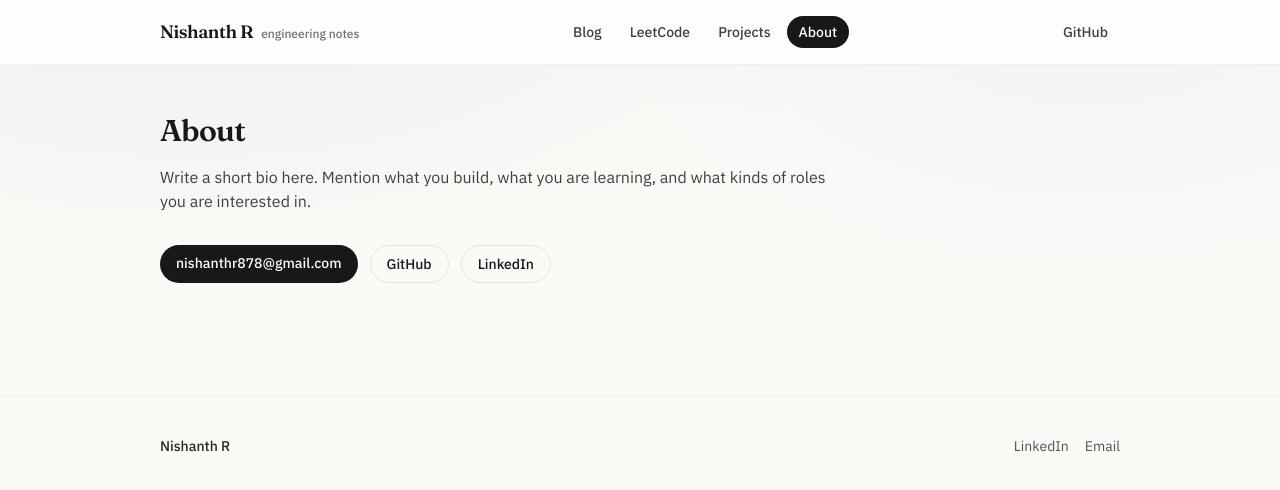
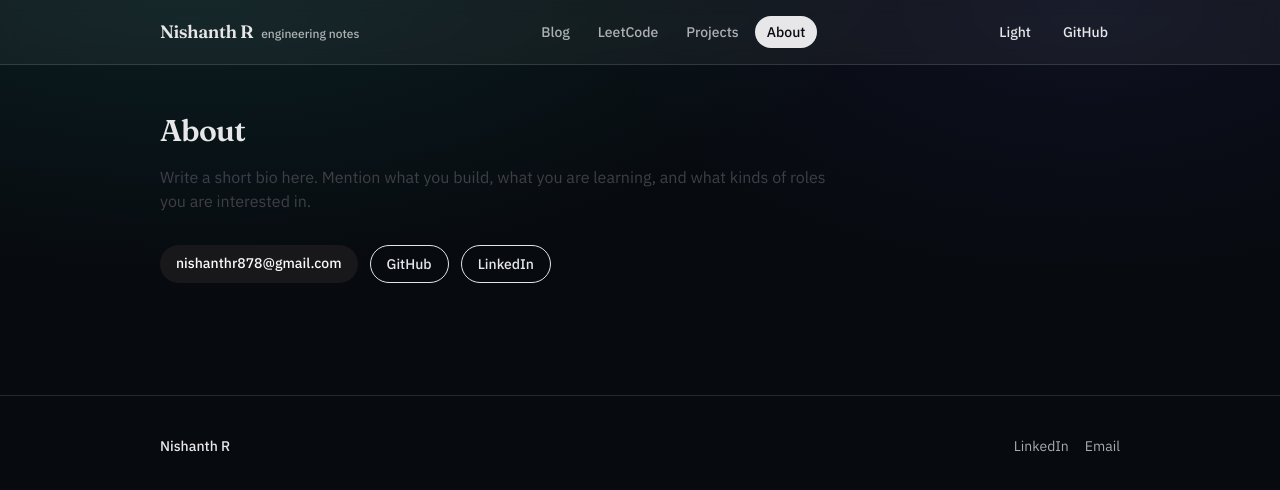
Before and after one commit to nishanthr878/PersonalBlogAndNotes, a Next.js app in the folder web/: page /about in a window 1280 px wide. Shown: the top 490 px of the page. Built offline with nearby package versions, Linux system fonts and the light colour scheme.

Commit message:
feat: add dark mode toggle and mdx code highlighting

```diff
--- a/web/package.json
+++ b/web/package.json
@@ -14,6 +14,7 @@
     "next-mdx-remote": "^6.0.0",
     "react": "19.2.3",
     "react-dom": "19.2.3",
+    "rehype-pretty-code": "^0.14.3",
     "shiki": "^4.0.1"
   },
   "devDependencies": {
--- a/web/src/app/blog/page.tsx
+++ b/web/src/app/blog/page.tsx
@@ -17,7 +17,7 @@ export default async function BlogIndexPage() {
 
         <ul className="mt-10 grid gap-4">
           {posts.map((p) => (
-            <li key={p.slug} className="rounded-2xl border border-zinc-200/80 bg-white p-5">
+            <li key={p.slug} className="rounded-2xl border border-[color:var(--border)] bg-[color:var(--surface)] p-5">
               <div className="flex flex-col gap-2 sm:flex-row sm:items-baseline sm:justify-between">
                 <h2 className="text-lg font-semibold tracking-tight">
                   <Link className="hover:underline" href={`/blog/${p.slug}`}>
--- a/web/src/app/globals.css
+++ b/web/src/app/globals.css
@@ -1,6 +1,21 @@
 @import "tailwindcss";
 
 :root {
+  /* Dark is the default. */
+  --bg: #070a0f;
+  --surface: rgba(255, 255, 255, 0.06);
+  --fg: #e7e7ea;
+  --muted: rgba(231, 231, 234, 0.72);
+  --border: rgba(231, 231, 234, 0.14);
+  --shadow: rgba(0, 0, 0, 0.35);
+  --accent: #2dd4bf;
+  --accent-ink: #0f766e;
+
+  --code-bg: #0b1220;
+  --code-border: rgba(231, 231, 234, 0.14);
+}
+
+html[data-theme='light'] {
   --bg: #fbfaf7;
   --surface: #ffffff;
   --fg: #18181b;
@@ -9,6 +24,10 @@
   --shadow: rgba(24, 24, 27, 0.08);
   --accent: #0f766e;
   --accent-ink: #064e3b;
+
+  /* Keep code blocks dark for IDE feel. */
+  --code-bg: #0b1220;
+  --code-border: rgba(24, 24, 27, 0.18);
 }
 
 @theme inline {
@@ -20,8 +39,8 @@
 
 body {
   background:
-    radial-gradient(1200px 600px at 15% -10%, rgba(15, 118, 110, 0.08), transparent 60%),
-    radial-gradient(900px 500px at 85% 0%, rgba(99, 102, 241, 0.06), transparent 55%),
+    radial-gradient(1200px 600px at 15% -10%, rgba(45, 212, 191, 0.12), transparent 60%),
+    radial-gradient(900px 500px at 85% 0%, rgba(99, 102, 241, 0.08), transparent 55%),
     var(--bg);
   color: var(--fg);
   font-family: var(--font-body), ui-sans-serif, system-ui;
@@ -64,7 +83,8 @@ body {
   border: 1px solid var(--border);
   border-radius: 16px;
   padding: 14px 16px;
-  background: rgba(24, 24, 27, 0.03);
+  background: var(--code-bg);
+  border-color: var(--code-border);
   box-shadow: 0 1px 0 var(--shadow);
 }
 
--- a/web/src/app/layout.tsx
+++ b/web/src/app/layout.tsx
@@ -22,7 +22,29 @@ export default function RootLayout({
   children: React.ReactNode
 }>) {
   return (
-    <html lang="en" className={`${bodyFont.variable} ${displayFont.variable} ${monoFont.variable}`}>
+    <html
+      lang="en"
+      data-theme="dark"
+      className={`${bodyFont.variable} ${displayFont.variable} ${monoFont.variable}`}
+    >
+      <head>
+        <script
+          // Set theme before paint to avoid flash.
+          dangerouslySetInnerHTML={{
+            __html: `(() => {
+  try {
+    const stored = localStorage.getItem('theme')
+    const theme = stored === 'light' ? 'light' : 'dark'
+    document.documentElement.dataset.theme = theme
+    document.documentElement.style.colorScheme = theme
+  } catch {
+    document.documentElement.dataset.theme = 'dark'
+    document.documentElement.style.colorScheme = 'dark'
+  }
+})()`,
+          }}
+        />
+      </head>
       <body className="min-h-dvh bg-[color:var(--bg)] text-[color:var(--fg)] antialiased">
         <Header />
         {children}
--- a/web/src/app/leetcode/page.tsx
+++ b/web/src/app/leetcode/page.tsx
@@ -15,7 +15,7 @@ export default async function LeetCodeIndexPage() {
 
         <ul className="mt-10 grid gap-4">
           {posts.map((p) => (
-            <li key={p.slug} className="rounded-2xl border border-zinc-200/80 bg-white p-5">
+            <li key={p.slug} className="rounded-2xl border border-[color:var(--border)] bg-[color:var(--surface)] p-5">
               <div className="flex flex-col gap-2 sm:flex-row sm:items-baseline sm:justify-between">
                 <h2 className="text-lg font-semibold tracking-tight">
                   <Link className="hover:underline" href={`/leetcode/${p.slug}`}>
--- a/web/src/app/page.tsx
+++ b/web/src/app/page.tsx
@@ -18,7 +18,7 @@ export default async function Home() {
   return (
     <Container>
       <div className="py-14">
-        <div className="rounded-3xl border border-zinc-200/70 bg-white/70 p-8 shadow-[0_1px_0_var(--shadow)] backdrop-blur sm:p-10">
+        <div className="rounded-3xl border border-[color:var(--border)] bg-[color:var(--surface)]/70 p-8 shadow-[0_1px_0_var(--shadow)] backdrop-blur sm:p-10">
           <p className="text-sm font-medium text-zinc-600">Personal tech blog + portfolio</p>
           <h1 className="mt-3 max-w-3xl font-display text-4xl tracking-tight sm:text-5xl">
             Notes on problem-solving, systems, and the things I build.
@@ -31,10 +31,10 @@ export default async function Home() {
             <Link className="rounded-full bg-zinc-900 px-5 py-2.5 text-sm font-medium text-zinc-50" href="/blog">
               Read the blog
             </Link>
-            <Link className="rounded-full border border-zinc-200 bg-white px-5 py-2.5 text-sm font-medium" href="/projects">
+            <Link className="rounded-full border border-[color:var(--border)] bg-[color:var(--surface)] px-5 py-2.5 text-sm font-medium" href="/projects">
               View projects
             </Link>
-            <Link className="rounded-full border border-zinc-200 bg-white px-5 py-2.5 text-sm font-medium" href="/leetcode">
+            <Link className="rounded-full border border-[color:var(--border)] bg-[color:var(--surface)] px-5 py-2.5 text-sm font-medium" href="/leetcode">
               LeetCode logs
             </Link>
           </div>
@@ -54,7 +54,7 @@ export default async function Home() {
                 <Link
                   key={p.slug}
                   href={`/blog/${p.slug}`}
-                  className="group rounded-2xl border border-zinc-200/80 bg-white p-5 hover:border-zinc-300"
+                  className="group rounded-2xl border border-[color:var(--border)] bg-[color:var(--surface)] p-5 hover:border-white/30"
                 >
                   <div className="flex flex-col gap-2 sm:flex-row sm:items-baseline sm:justify-between">
                     <h3 className="text-lg font-semibold tracking-tight group-hover:underline">{p.frontmatter.title}</h3>
@@ -79,7 +79,7 @@ export default async function Home() {
                 <Link
                   key={p.slug}
                   href={`/leetcode/${p.slug}`}
-                  className="rounded-2xl border border-zinc-200/80 bg-white p-4 hover:border-zinc-300"
+                  className="rounded-2xl border border-[color:var(--border)] bg-[color:var(--surface)] p-4 hover:border-white/30"
                 >
                   <div className="flex items-baseline justify-between gap-3">
                     <h3 className="font-semibold tracking-tight">{p.frontmatter.problem}</h3>
@@ -105,7 +105,7 @@ export default async function Home() {
               <Link
                 key={p.slug}
                 href={`/projects/${p.slug}`}
-                className="rounded-2xl border border-zinc-200/80 bg-white p-5 hover:border-zinc-300"
+                className="rounded-2xl border border-[color:var(--border)] bg-[color:var(--surface)] p-5 hover:border-white/30"
               >
                 <h3 className="text-lg font-semibold tracking-tight">{p.frontmatter.title}</h3>
                 <p className="mt-2 text-zinc-700">{p.frontmatter.description}</p>
--- a/web/src/app/projects/page.tsx
+++ b/web/src/app/projects/page.tsx
@@ -15,7 +15,7 @@ export default async function ProjectsIndexPage() {
 
         <ul className="mt-10 grid gap-4 md:grid-cols-2">
           {projects.map((p) => (
-            <li key={p.slug} className="rounded-2xl border border-zinc-200/80 bg-white p-5">
+            <li key={p.slug} className="rounded-2xl border border-[color:var(--border)] bg-[color:var(--surface)] p-5">
               <h2 className="text-lg font-semibold tracking-tight">
                 <Link className="hover:underline" href={`/projects/${p.slug}`}>
                   {p.frontmatter.title}
--- a/web/src/components/Footer.tsx
+++ b/web/src/components/Footer.tsx
@@ -2,17 +2,17 @@ import { Container } from './Container'
 
 export function Footer() {
   return (
-    <footer className="mt-16 border-t border-zinc-200/60 py-10">
+    <footer className="mt-16 border-t border-[color:var(--border)] py-10">
       <Container>
-        <div className="flex flex-col gap-3 text-sm text-zinc-600 sm:flex-row sm:items-center sm:justify-between">
+        <div className="flex flex-col gap-3 text-sm text-[color:var(--muted)] sm:flex-row sm:items-center sm:justify-between">
           <p>
-            <span className="font-medium text-zinc-800">Nishanth R</span>
+            <span className="font-medium text-[color:var(--fg)]">Nishanth R</span>
           </p>
           <div className="flex gap-4">
-            <a className="hover:text-zinc-900" href="https://www.linkedin.com/in/nishanthr79/" target="_blank" rel="noreferrer">
+            <a className="hover:text-[color:var(--fg)]" href="https://www.linkedin.com/in/nishanthr79/" target="_blank" rel="noreferrer">
               LinkedIn
             </a>
-            <a className="hover:text-zinc-900" href="mailto:nishanthr878@gmail.com">Email</a>
+            <a className="hover:text-[color:var(--fg)]" href="mailto:nishanthr878@gmail.com">Email</a>
           </div>
         </div>
       </Container>
--- a/web/src/components/Header.tsx
+++ b/web/src/components/Header.tsx
@@ -1,17 +1,37 @@
 'use client'
 
+import { useState } from 'react'
 import Link from 'next/link'
 import { Container } from './Container'
 import { NavLink } from './NavLink'
 
+type Theme = 'dark' | 'light'
+
 export function Header() {
+  const [theme, setTheme] = useState<Theme>(() => {
+    if (typeof document === 'undefined') return 'dark'
+    return document.documentElement.dataset.theme === 'light' ? 'light' : 'dark'
+  })
+
+  const toggleTheme = () => {
+    const next: Theme = theme === 'dark' ? 'light' : 'dark'
+    setTheme(next)
+    document.documentElement.dataset.theme = next
+    document.documentElement.style.colorScheme = next
+    try {
+      localStorage.setItem('theme', next)
+    } catch {
+      // ignore
+    }
+  }
+
   return (
-    <header className="sticky top-0 z-30 border-b border-zinc-200/60 bg-white/80 backdrop-blur">
+    <header className="sticky top-0 z-30 border-b border-[color:var(--border)] bg-[color:var(--surface)]/80 backdrop-blur">
       <Container>
         <div className="flex h-16 items-center justify-between">
           <Link href="/" className="flex items-baseline gap-2">
             <span className="font-display text-lg tracking-tight">Nishanth R</span>
-            <span className="text-xs font-medium text-zinc-500">engineering notes</span>
+            <span className="text-xs font-medium text-[color:var(--muted)]">engineering notes</span>
           </Link>
 
           <nav className="hidden items-center gap-1 md:flex">
@@ -22,9 +42,18 @@ export function Header() {
           </nav>
 
           <div className="flex items-center gap-2">
+            <button
+              type="button"
+              onClick={toggleTheme}
+              className="rounded-full px-3 py-1.5 text-sm font-medium text-[color:var(--fg)] hover:bg-white/10"
+              aria-label={theme === 'dark' ? 'Switch to light theme' : 'Switch to dark theme'}
+              title={theme === 'dark' ? 'Light mode' : 'Dark mode'}
+            >
+              {theme === 'dark' ? 'Light' : 'Dark'}
+            </button>
             <a
               href="https://github.com/nishanthr878/"
-              className="rounded-full px-3 py-1.5 text-sm font-medium text-zinc-700 hover:bg-zinc-100"
+              className="rounded-full px-3 py-1.5 text-sm font-medium text-[color:var(--fg)] hover:bg-white/10"
               target="_blank"
               rel="noreferrer"
             >
--- a/web/src/components/NavLink.tsx
+++ b/web/src/components/NavLink.tsx
@@ -1,3 +1,5 @@
+"use client"
+
 import Link from 'next/link'
 import { usePathname } from 'next/navigation'
 
@@ -10,8 +12,8 @@ export function NavLink({ href, label }: { href: string; label: string }) {
       href={href}
       className={
         active
-          ? 'rounded-full bg-zinc-900 px-3 py-1.5 text-sm font-medium text-zinc-50'
-          : 'rounded-full px-3 py-1.5 text-sm font-medium text-zinc-700 hover:bg-zinc-100'
+          ? 'rounded-full bg-[color:var(--fg)] px-3 py-1.5 text-sm font-medium text-[color:var(--bg)]'
+          : 'rounded-full px-3 py-1.5 text-sm font-medium text-[color:var(--muted)] hover:bg-white/10 hover:text-[color:var(--fg)]'
       }
     >
       {label}
```
Also changed, not shown: web/src/lib/content/mdx.tsx (+25 -2 lines), 2 other files (tests, documents, lock files or other folders).
